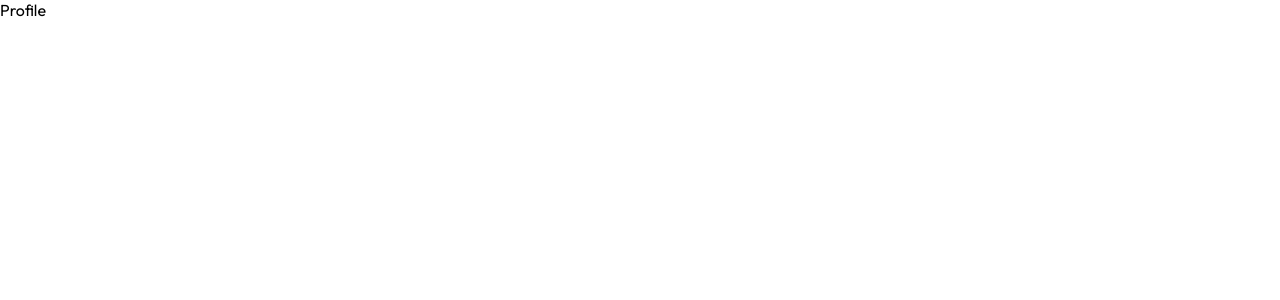
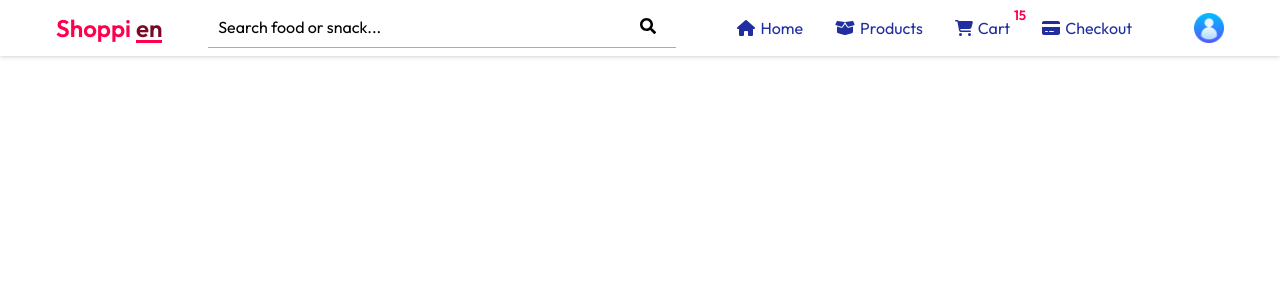
Before and after one commit to Ritahchanger/Emali_bakers, a React (Create React App) app in the folder client/: page /account/profile in a window 1280 px wide. Shown: the top 300 px of the page. Built offline with nearby package versions, Linux system fonts and the light colour scheme.

Commit message:
Updates:

```diff
--- a/client/src/components/Customers/Navbar.css
+++ b/client/src/components/Customers/Navbar.css
@@ -185,12 +185,21 @@
 
 .nav .search_container {
   flex-basis: 40%;
+  display: flex;
+  justify-content:space-between;
+  align-items:center;
+  position:relative;
+}
+.nav .search_container  span{
+  position:absolute;
+  right:20px;
 }
 
 .nav .search_container input {
   border: none;
   height: 40px;
-  border: 1px solid #ababab;
+  border:none;
+  border-bottom: 1px solid #ababab;
   margin: 0.5rem 0rem;
   width: 100%;
   background: transparent;
@@ -361,7 +370,7 @@
     left: 0;
   }
 
-  .nav .search_container .nav .search_container input {
+  .nav .search_container input {
     padding: 0;
     border: none;
     padding: 10px;
@@ -372,4 +381,7 @@
   .nav .container .search-btn {
     display: initial;
   }
+  .nav .search_container  span{
+    display:none;
+  }
 }
--- a/client/src/components/Customers/Navbar.jsx
+++ b/client/src/components/Customers/Navbar.jsx
@@ -1,17 +1,9 @@
 import "./Navbar.css";
-
 import Profile from "../../assets/icons/profile.png";
-
-import { Link } from "react-router-dom";
-
+import { Link, useLocation } from "react-router-dom";
 import { useState } from "react";
-
 import { FontAwesomeIcon } from "@fortawesome/react-fontawesome";
-
 import { FaSearch } from "react-icons/fa";
-
-import { RiArrowDropDownLine } from "react-icons/ri";
-
 import {
   faHome,
   faBoxOpen,
@@ -23,14 +15,14 @@ import {
 const Navbar = () => {
   const [sidebar, showSidebar] = useState(false);
   const [dropdownOpen, setDropdownOpen] = useState(false);
+  const [profileDropDown, setProfileDropDown] = useState(false);
+  const [searchBar, showSearchBar] = useState(false);
 
-  const [profileDropDown, setProfileDropDown] = useState(false);
+  const location = useLocation();
 
   const handleProfileDropDown = () => {
     setProfileDropDown((previous) => !previous);
   };
-
-  const [searchBar, showSearchBar] = useState(false);
 
   const handleShowSearchBar = () => {
     showSearchBar((previous) => !previous);
@@ -63,13 +55,18 @@ const Navbar = () => {
             id=""
             placeholder="Search food or snack..."
           />
+          <span>
+            <FaSearch />
+          </span>
         </div>
         <button className="search-btn" onClick={handleShowSearchBar}>
           <FaSearch />
         </button>
-        <div className={`navigation_menu ${sidebar ? "active" : null}`}>
+        <div className={`navigation_menu ${sidebar ? "active" : ""}`}>
           <div className="nav_ul">
-            <p className="nav_li">
+            <p
+              className={`nav_li ${location.pathname === "/" ? "active" : ""}`}
+            >
               <Link to="/">
                 <span className="icon">
                   <FontAwesomeIcon icon={faHome} size="2x" />
@@ -78,7 +75,13 @@ const Navbar = () => {
               </Link>
             </p>
 
-            <p className="nav_li">
+            <p
+              className={`nav_li ${
+                location.pathname.startsWith("/account/products")
+                  ? "active"
+                  : ""
+              }`}
+            >
               <Link to="/account/products/" onClick={handleDropdownToggle}>
                 <span className="icon">
                   <FontAwesomeIcon icon={faBoxOpen} size="2x" />
@@ -94,9 +97,6 @@ const Navbar = () => {
                     <Link to="/account/products/pastries">Pastries</Link>
                   </li>
                   <li onClick={handleDropdownItemClick}>
-                    <Link to="/account/products/breads">Breads</Link>
-                  </li>
-                  <li onClick={handleDropdownItemClick}>
                     <Link to="/account/products/cakes">Cakes</Link>
                   </li>
                   <li onClick={handleDropdownItemClick}>
@@ -106,7 +106,11 @@ const Navbar = () => {
               </div>
             </p>
 
-            <p className="nav_li mobile">
+            <p
+              className={`nav_li mobile ${
+                location.pathname === "/customer/cart" ? "active" : ""
+              }`}
+            >
               <Link to="/customer/cart">
                 <span className="icon">
                   <FontAwesomeIcon icon={faThList} size="2x" />
@@ -115,7 +119,11 @@ const Navbar = () => {
               </Link>
             </p>
 
-            <p className="nav_li">
+            <p
+              className={`nav_li ${
+                location.pathname === "/customer/cart" ? "active" : ""
+              }`}
+            >
               <sup className="cart-items">15</sup>
               <Link to="/customer/cart">
                 <span className="icon">
@@ -124,7 +132,12 @@ const Navbar = () => {
                 <span className="icon-name">Cart</span>
               </Link>
             </p>
-            <p className="nav_li">
+
+            <p
+              className={`nav_li ${
+                location.pathname === "/customer/checkout" ? "active" : ""
+              }`}
+            >
               <Link to="/customer/checkout">
                 <span className="icon">
                   <FontAwesomeIcon icon={faCreditCard} size="2x" />
@@ -133,23 +146,12 @@ const Navbar = () => {
               </Link>
             </p>
           </div>
-          {/* <div className="credential-buttons desktop">
-            <Link to="/authentication/signup">
-              <button className="credential-btn">Signup</button>
-            </Link>
-
-            <Link to="/authentication/login">
-              <button className="credential-btn">Login</button>
-            </Link>
-          </div> */}
         </div>
         <div className="profile-icon">
           <button onClick={handleProfileDropDown} className="profile-button">
             <img src={Profile} alt="profile-icon" />
           </button>
-          {/* <span className="arrow-drop-down">
-            <RiArrowDropDownLine />
-          </span> */}
+
           <div className="menu-icon">
             <button onClick={handleSidebar}>&#9776;</button>
           </div>
@@ -165,14 +167,6 @@ const Navbar = () => {
             </div>
           )}
         </div>
-        {/* <div className="credential-buttons mobile">
-          <Link to="/authentication/signup">
-            <button className="credential-btn">Signup</button>
-          </Link>
-          <Link to="/authentication/login">
-            <button className="credential-btn">Login</button>
-          </Link>
-        </div> */}
       </div>
     </div>
   );
--- a/client/src/pages/Customers/Profile/Profile.jsx
+++ b/client/src/pages/Customers/Profile/Profile.jsx
@@ -1,9 +1,13 @@
-import React from 'react'
+import React from "react";
+
+import Navbar from "../../../components/Customers/Navbar";
 
 const Profile = () => {
   return (
-    <div>Profile</div>
-  )
-}
+    <div className="profile">
+      <Navbar />
+    </div>
+  );
+};
 
-export default Profile
+export default Profile;
```
